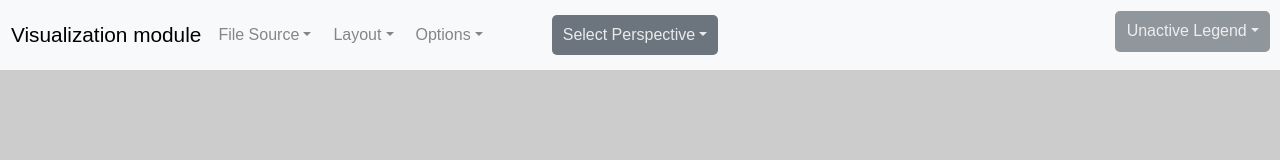
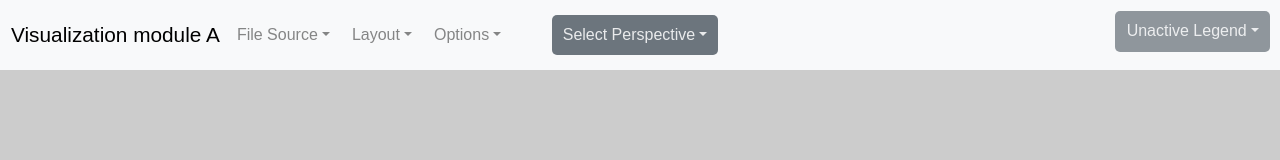
Before and after one commit to spice-h2020/VISIR, a React (Create React App) app: page / in a window 1280 px wide. Shown: the top 160 px of the page. Built offline with nearby package versions, Linux system fonts and the light colour scheme.

Commit message:
Update App.tsx

```diff
--- a/src/App.tsx
+++ b/src/App.tsx
@@ -70,7 +70,7 @@ export function App() {
       <Navbar
         leftAlignedItems={[
           <Button
-            content="Visualization module"
+            content="Visualization module A"
             extraClassName="navBar-mainBtn"
             onClick={() => { window.location.reload() }}
           />,
```
